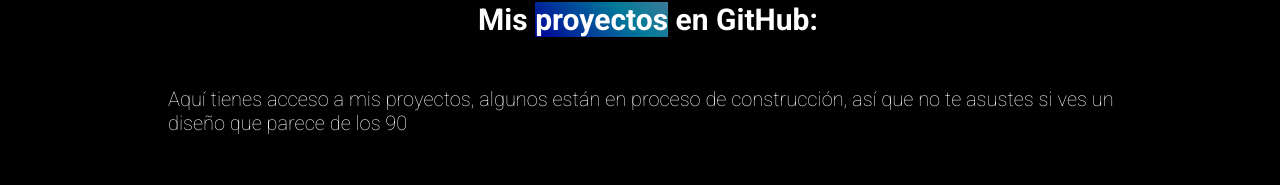
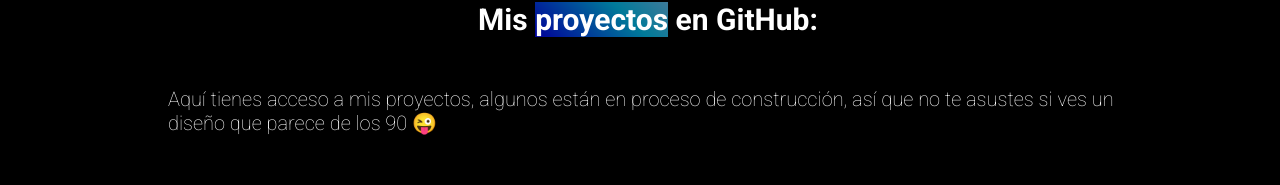
Before and after one commit to alexandracampo/alexandra, a React (Vite) app: page / in a window 1280 px wide. Shown: the part 589-774 px from the top of the page. Built offline with nearby package versions, Linux system fonts and the light colour scheme.

Commit message:
change styles

```diff
--- a/src/components/Projects/components/ProjectCards/ProjectCards.jsx
+++ b/src/components/Projects/components/ProjectCards/ProjectCards.jsx
@@ -25,7 +25,7 @@
         <>
             <div id="projects" className="header-projects">
                 <h3 className="title-projects"> Mis <span className="color-text">proyectos</span> en GitHub: </h3>
-                <p className="text-projects">Aquí tienes acceso a mis proyectos, algunos están en proceso de construcción, así que no te asustes si ves un diseño que parece de los 90</p>
+                <p className="text-projects">Aquí tienes acceso a mis proyectos, algunos están en proceso de construcción, así que no te asustes si ves un diseño que parece de los 90 😜</p>
             </div>
 
             <div className="carousel-container"   >
```
